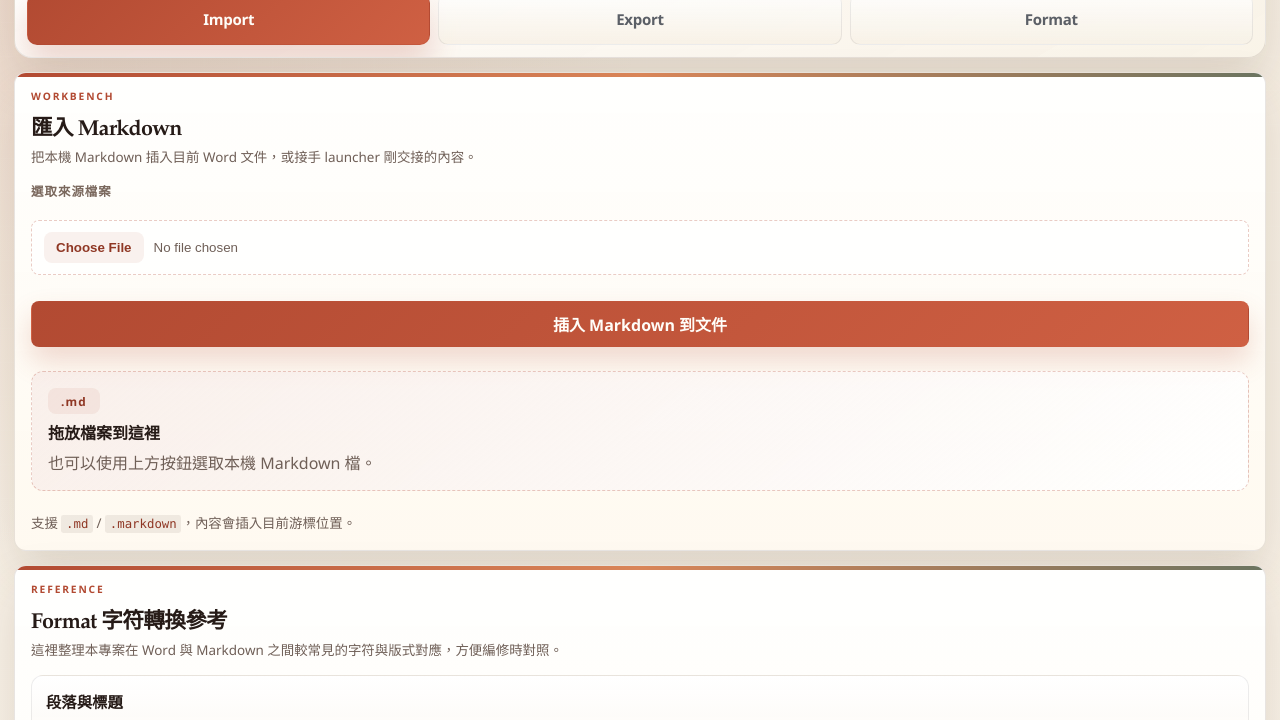
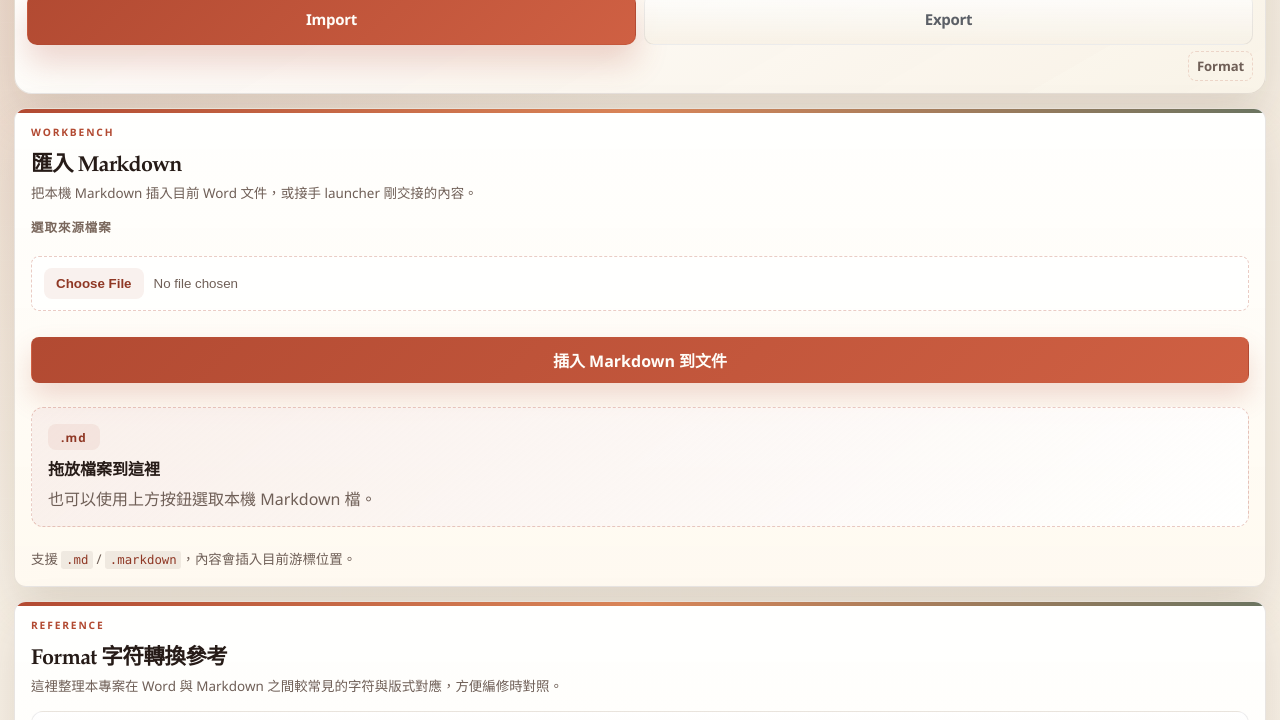
Before and after one commit to pingqLIN/word-markdown-addin, a website: page src/taskpane.html in a window 1280 px wide. Shown: the part 114-834 px from the top of the page. Drawn offline with Linux system fonts and the light colour scheme; a script that the page names is missing.

Commit message:
De-emphasize format mode in taskpane header

```diff
--- a/src/styles/taskpane.css
+++ b/src/styles/taskpane.css
@@ -353,7 +353,7 @@ body::before {
 
 .hero-links {
   display: grid;
-  grid-template-columns: repeat(3, minmax(0, 1fr));
+  grid-template-columns: repeat(2, minmax(0, 1fr));
   gap: 8px;
   margin-top: 10px;
 }
@@ -414,6 +414,48 @@ body::before {
 
 .hero-link.is-active .hero-link-kicker {
   color: var(--link-active-kicker);
+}
+
+.hero-secondary-actions {
+  display: flex;
+  justify-content: flex-end;
+  margin-top: 6px;
+}
+
+.hero-secondary-link {
+  display: inline-flex;
+  align-items: center;
+  gap: 0;
+  padding: 5px 8px;
+  border: 1px dashed var(--accent-border);
+  border-radius: 8px;
+  background: transparent;
+  color: var(--muted);
+  text-decoration: none;
+  transition:
+    border-color 160ms ease,
+    color 160ms ease,
+    background-color 160ms ease;
+}
+
+.hero-secondary-link strong {
+  font-size: 0.82rem;
+  font-weight: 700;
+  letter-spacing: -0.01em;
+}
+
+.hero-secondary-link:hover,
+.hero-secondary-link:focus-visible {
+  border-color: var(--accent-border-hover);
+  background: var(--accent-surface);
+  color: var(--accent-deep);
+}
+
+.hero-secondary-link.is-active {
+  border-style: solid;
+  border-color: var(--accent-border-strong);
+  background: var(--accent-surface);
+  color: var(--accent-deep);
 }
 
 .panel-summary {
@@ -771,7 +813,7 @@ code {
   }
 
   .hero-links {
-    grid-template-columns: repeat(3, minmax(0, 1fr));
+    grid-template-columns: repeat(2, minmax(0, 1fr));
     gap: 6px;
   }
 
@@ -783,4 +825,8 @@ code {
   .hero-link strong {
     font-size: 0.86rem;
   }
+
+  .hero-secondary-actions {
+    justify-content: flex-start;
+  }
 }
--- a/src/taskpane.html
+++ b/src/taskpane.html
@@ -49,11 +49,12 @@
             <span class="hero-link-kicker" data-i18n="tabs.export.kicker">OUTPUT</span>
             <strong data-i18n="tabs.export.label">Export</strong>
           </a>
-          <a class="hero-link" href="#workspace-toolbox" data-panel-link="format">
-            <span class="hero-link-kicker" data-i18n="tabs.format.kicker">FORMAT</span>
+        </nav>
+        <div class="hero-secondary-actions" aria-label="其他工具">
+          <a class="hero-secondary-link" href="#workspace-toolbox" data-panel-link="format">
             <strong data-i18n="tabs.format.label">Format</strong>
           </a>
-        </nav>
+        </div>
       </section>
 
       <section class="panel toolbox" id="workspace-toolbox">
```
